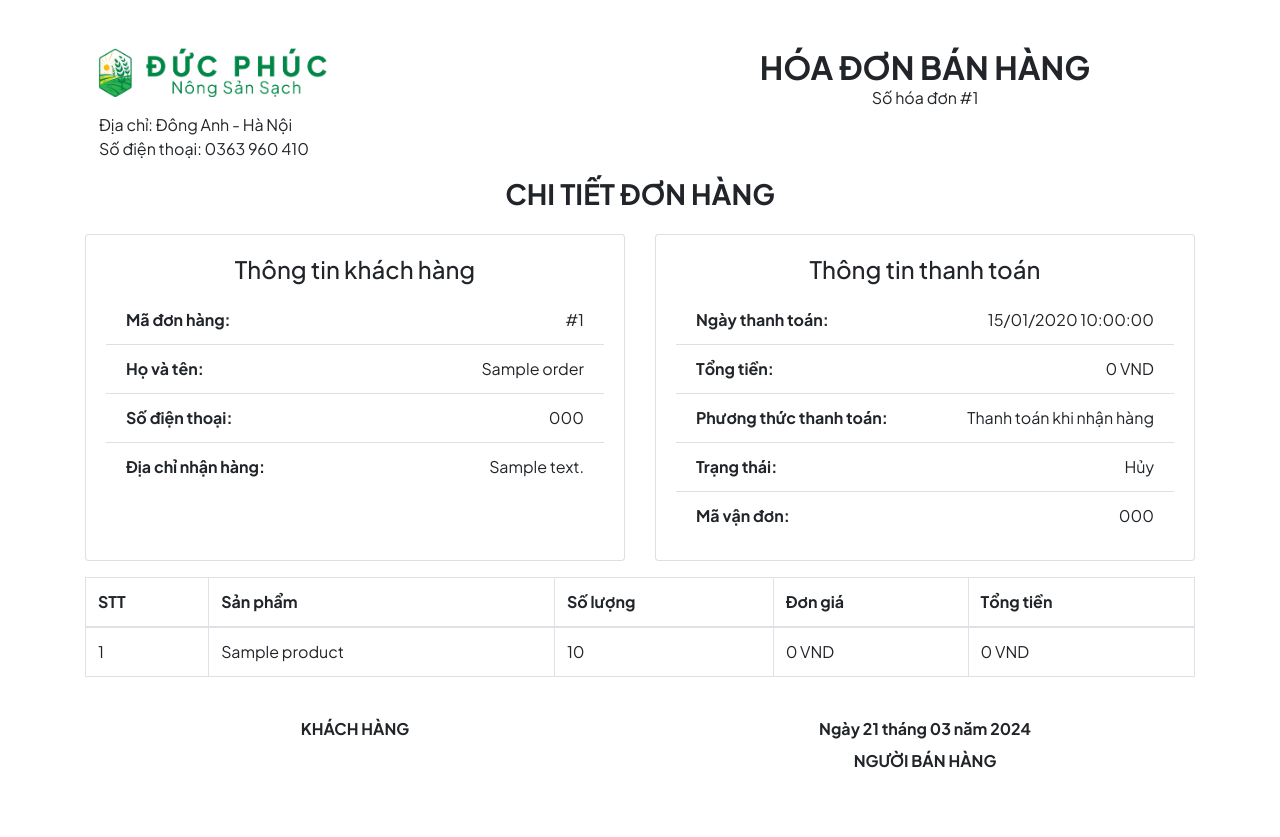
After one commit to phuonganh2601/nongsanducphuc, a PHP site: page /print-invoice.php?id=1 in a window 1280 px wide. The commit adds this page. Run offline with PHP 8.4, Linux system fonts and the light colour scheme; tables that the repository leaves empty or names only in its code hold one stand-in row (values such as "Sample post"); some libraries are stand-ins or nearby versions.

Commit message:
Bo sung tinh nang in hoa don

```diff
--- a/admin/orders/index.php
+++ b/admin/orders/index.php
@@ -65,6 +65,9 @@
                                 <a href="show.php?id=<?= $row['id'] ?>" class="btn btn-primary btn-sm">
                                     Chi tiết
                                 </a>
+                                <a href="/print-invoice.php?id=<?= $row['id'] ?>" target="_blank" class="btn btn-primary btn-sm">
+                                    <i class="fa fa-print"></i>
+                                </a>
                             </td>
                         </tr>
                     <?php endwhile; ?>
--- a/my-order.php
+++ b/my-order.php
@@ -51,8 +51,11 @@
                                         ?>
                                     </td>
                                     <td>
-                                        <a href="show-my-order.php?id=<?= $order['id'] ?>" class="site-btn" style="text-align:center; padding: 5px 10px;">
+                                    <a href="show-my-order.php?id=<?= $order['id'] ?>" class="site-btn" style="text-align:center; padding: 5px 10px;">
                                             Chi tiết
+                                        </a>
+                                        <a href="print-invoice.php?id=<?= $order['id'] ?>" target="_blank" class="site-btn" style="text-align:center; padding: 5px 10px;">
+                                            <i class="fa fa-print"></i>
                                         </a>
                                     </td>
                                 </tr>
--- /dev/null
+++ b/print-invoice.php
@@ -0,0 +1,171 @@
+<?php
+include 'inc/connect.php';
+include 'helpers/helper.php';
+date_default_timezone_set('Asia/Ho_Chi_Minh');
+$order                    = getOrderById($connect, $_GET['id']);
+$orderDetails             = getOrderDetail($connect, $_GET['id']);
+$currentDate              = date("Y-m-d");
+list($year, $month, $day) = explode("-", $currentDate);
+?>
+<!DOCTYPE html>
+<html lang="en">
+
+<head>
+    <meta charset="UTF-8">
+    <meta name="description" content="Đức Phúc - In hóa đơn #<?= $order['id'] ?>">
+    <meta name="keywords" content="Duc Phuc, nong san, nong san sach, nong san Duc Phuc">
+    <meta name="viewport" content="width=device-width, initial-scale=1.0">
+    <meta http-equiv="X-UA-Compatible" content="ie=edge">
+    <title>Đức Phúc - In hóa đơn #<?= $order['id'] ?></title>
+    <link rel="icon" type="image/x-icon" href="favicon.ico">
+
+    <!-- Google Font -->
+    <link rel="preconnect" href="https://fonts.googleapis.com">
+    <link rel="preconnect" href="https://fonts.gstatic.com" crossorigin>
+    <link href="https://fonts.googleapis.com/css2?family=Plus+Jakarta+Sans:ital,wght@0,200..800;1,200..800&display=swap" rel="stylesheet">
+
+    <!-- Font Awaesome -->
+    <link rel="stylesheet" href="https://pro.fontawesome.com/releases/v5.10.0/css/all.css" />
+
+    <!-- Css Styles -->
+    <link rel="stylesheet" href="assets/client/css/bootstrap.min.css" type="text/css">
+    <link rel="stylesheet" href="assets/client/css/font-awesome.min.css" type="text/css">
+    <style>
+        html,
+        body {
+            font-family: "Plus Jakarta Sans", sans-serif;
+            -webkit-font-smoothing: antialiased;
+            font-smoothing: antialiased;
+        }
+
+        @media screen and (min-width: 768px) {
+            div.info-card {
+                height: 100%;
+            }
+        }
+    </style>
+</head>
+
+<body>
+    <header class="container mt-5">
+        <div class="row">
+            <div class="col-6">
+                <img src="assets/client/img/logo.png" alt="Logo" class="img-fluid logo mb-3" style="max-width: 256px;">
+                <p class="mb-0" style="margin-left: 14px;">Địa chỉ: Đông Anh - Hà Nội</p>
+                <p class="mb-0" style="margin-left: 14px;">Số điện thoại: 0363 960 410</p>
+            </div>
+            <div class="col-6 text-center">
+                <h2 class="mb-0" style="font-weight: bold;">HÓA ĐƠN BÁN HÀNG</h2>
+                <p class="mt-0">Số hóa đơn #<?= $order['id'] ?></p>
+            </div>
+        </div>
+    </header>
+    <h3 class="text-center mt-3" style="font-weight: bold;">CHI TIẾT ĐƠN HÀNG</h3>
+    <section class="mt-4 mb-4">
+        <div class="container">
+            <div class="row">
+                <div class="col-md-6 mb-3">
+                    <div class="card info-card">
+                        <div class="card-body">
+                            <h4 class="card-title text-center">Thông tin khách hàng</h4>
+                            <ul class="list-group list-group-flush">
+                                <li class="list-group-item"><strong>Mã đơn hàng: </strong><span class="float-right">#<?= $order['id'] ?></span></li>
+                                <li class="list-group-item"><strong>Họ và tên: </strong><span class="float-right"><?= $order['name'] ?></span></li>
+                                <li class="list-group-item"><strong>Số điện thoại: </strong><span class="float-right"><?= $order['tel'] ?></span></li>
+                                <li class="list-group-item"><strong>Địa chỉ nhận hàng: </strong><span class="float-right"><?= $order['address'] ?></span></li>
+                            </ul>
+                        </div>
+                    </div>
+                </div>
+                <div class="col-md-6 mb-3">
+                    <div class="card info-card">
+                        <div class="card-body">
+                            <h4 class="card-title text-center">Thông tin thanh toán</h4>
+                            <ul class="list-group list-group-flush">
+                                <li class="list-group-item"><strong>Ngày thanh toán: </strong><span class="float-right"><?= date('d/m/Y H:i:s', strtotime($order['created_at'])) ?></span></li>
+                                <li class="list-group-item"><strong>Tổng tiền: </strong><span class="float-right"><?= number_format($order['total'], -3, ',', '.') ?> VND</span></li>
+                                <li class="list-group-item"><strong>Phương thức thanh toán: </strong><span class="float-right"><?= $order['type'] == 0 ? 'Thanh toán khi nhận hàng' : 'Chuyển khoản qua ngân hàng' ?></span></li>
+                                <li class="list-group-item"><strong>Trạng thái: </strong><span class="float-right">
+                                        <?php
+                                        switch ($order['status'])
+                                        {
+                                            case 0:
+                                                echo 'Chờ xác nhận';
+                                                break;
+                                            case 1:
+                                                echo 'Xác nhận';
+                                                break;
+                                            case 2:
+                                                echo 'Đang giao hàng';
+                                                break;
+                                            case 3:
+                                                echo 'Hoàn thành';
+                                                break;
+                                            default:
+                                                echo 'Hủy';
+                                                break;
+                                        }
+                                        ?>
+                                    </span>
+                                </li>
+                                <?php if ($order['status'] >= 2): ?>
+                                    <li class="list-group-item"><strong>Mã vận đơn: </strong><span class="float-right"><?= $order['shipping_code'] ?></span></li>
+                                <?php endif; ?>
+                            </ul>
+                        </div>
+                    </div>
+                </div>
+            </div>
+            <div class="row">
+                <div class="col-lg-12 col-md-12">
+                    <table class="table table-bordered">
+                        <thead>
+                            <tr>
+                                <th>STT</th>
+                                <th>Sản phẩm</th>
+                                <th>Số lượng</th>
+                                <th>Đơn giá</th>
+                                <th>Tổng tiền</th>
+                            </tr>
+                        </thead>
+                        <tbody>
+                            <?php $count = 1;
+                            foreach ($orderDetails as $orderDetail): ?>
+                                <tr>
+                                    <td><?= $count ?></td>
+                                    <td><?= $orderDetail['product']['name'] ?></td>
+                                    <td><?= $orderDetail['qty'] ?></td>
+                                    <td><?= number_format($orderDetail['price'], -3, ',', '.') ?> VND</td>
+                                    <td><?= number_format($orderDetail['price'] * $orderDetail['qty'], -3, ',', '.') ?> VND</td>
+                                </tr>
+                                <?php $count++; endforeach; ?>
+                        </tbody>
+                    </table>
+                </div>
+            </div>
+        </div>
+    </section>
+    <footer class="footer spad mb-5">
+        <div class="container">
+            <div class="row">
+                <div class="col-6 text-center">
+                    <p style="font-weight: bold;">KHÁCH HÀNG</p>
+                </div>
+                <div class="col-6 text-center">
+                    <p class="mb-2" style="font-weight: bold;">Ngày <?= $day ?> tháng <?= $month ?> năm <?= $year ?></p>
+                    <p style="font-weight: bold;">NGƯỜI BÁN HÀNG</p>
+                </div>
+            </div>
+        </div>
+    </footer>
+    <script>
+        document.addEventListener("DOMContentLoaded", () => {
+            window.print();
+            window.addEventListener("afterprint", function () {
+                window.close();
+            });
+        });
+    </script>
+</body>
+
+</html>
```
Also changed, not shown: admin/orders/show.php (+11 -5 lines), assets/client/css/style.css (+20 -1 lines), show-my-order.php (+17 -9 lines).
